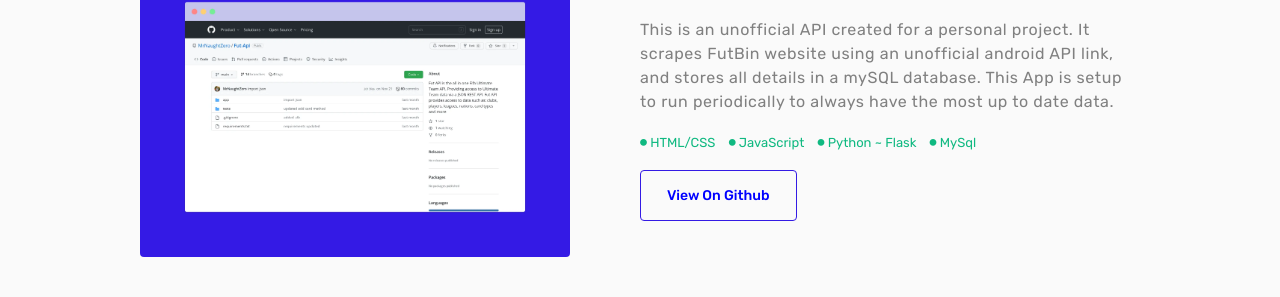
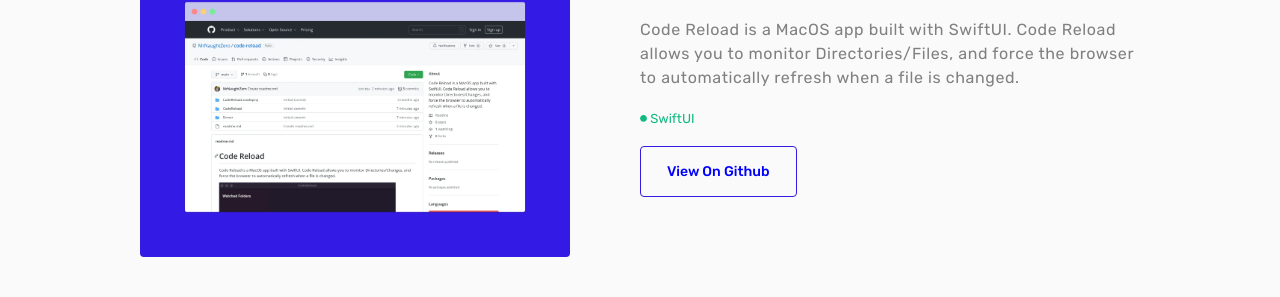
Before and after one commit to MrNaughtZero/Portfolio-Three, a plain HTML site: page portfolio.html in a window 1280 px wide. Shown: the part 190-487 px from the top of the page. Drawn offline with Linux system fonts and the light colour scheme.

Commit message:
code reload project added

```diff
--- a/portfolio.html
+++ b/portfolio.html
@@ -89,6 +89,42 @@
 
         <main>
             <section class="portfolio" id="portfolio">
+                <div class="portfolio-block">
+                    <div class="portfolio-left">
+                        <img
+                            src="assets/img/portfolio/codereload.webp"
+                            onerror="this.src = 'assets/img/portfolio/codereload.png'"
+                            class="portfolio-img"
+                            alt="screenshot of chrome extension"
+                        />
+                    </div>
+                    <div class="portfolio-right">
+                        <h2>Code Reload</h2>
+                        <p class="portfolio-p">
+                            Code Reload is a MacOS app built with SwiftUI. Code
+                            Reload allows you to monitor Directories/Files, and
+                            force the browser to automatically refresh when a
+                            file is changed.
+                        </p>
+                        <div class="tech-stack">
+                            <ul>
+                                <li>
+                                    <i class="fas fa-circle"></i>
+                                    SwiftUI
+                                </li>
+                            </ul>
+                        </div>
+                        <a
+                            href="https://github.com/MrNaughtZero/code-reload"
+                            target="_blank"
+                        >
+                            <button type="button" class="btn-opac btn-blue">
+                                View On Github
+                            </button>
+                        </a>
+                    </div>
+                </div>
+
                 <div class="portfolio-block">
                     <div class="portfolio-left">
                         <img
```
Also changed, not shown: assets/img/portfolio/codereload.png (added), assets/img/portfolio/codereload.webp (added).
